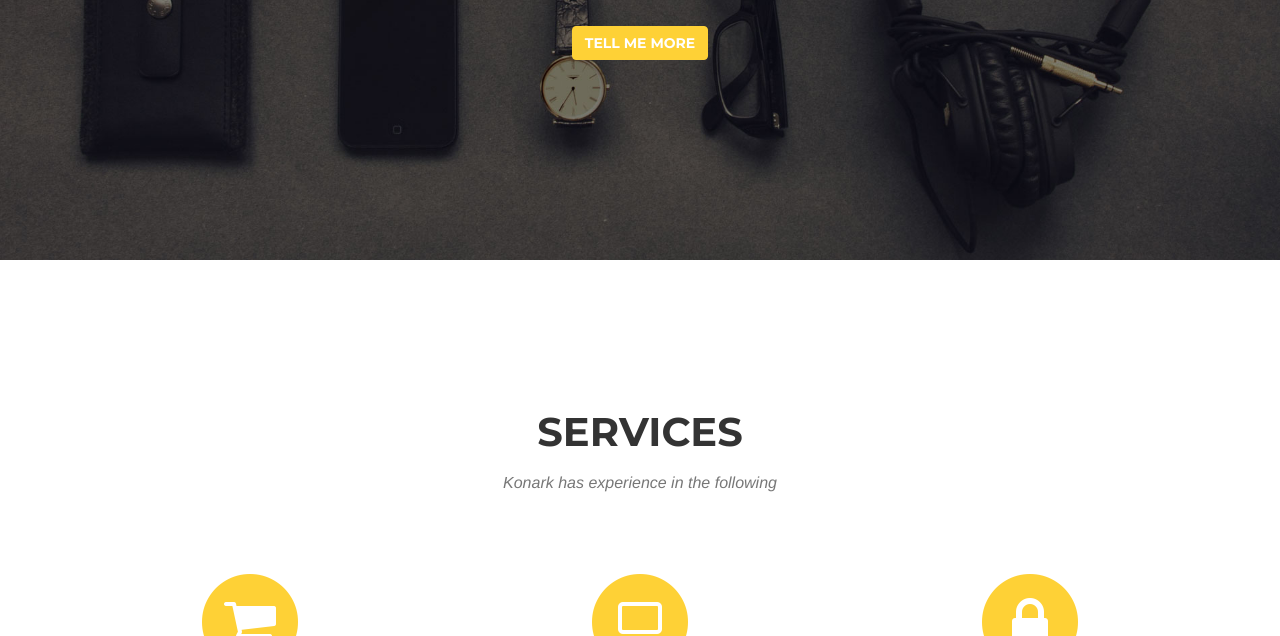
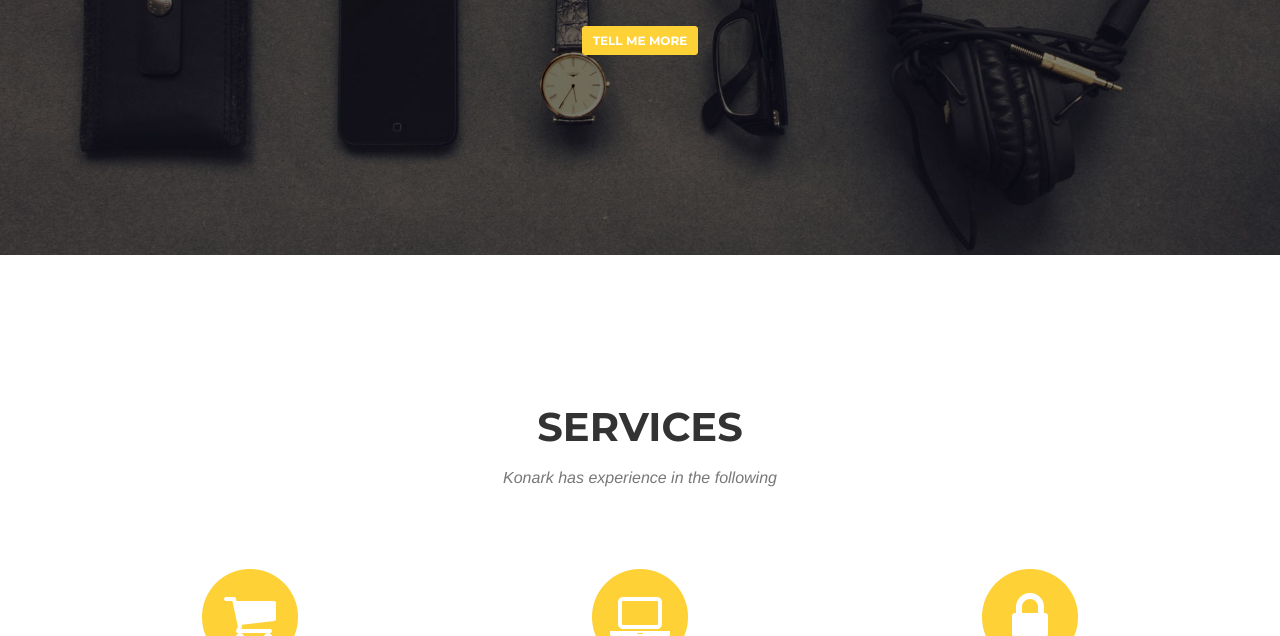
Before and after one commit to anusheel/konark, a plain HTML site: page index.html in a window 1280 px wide. Shown: the part 464-1100 px from the top of the page. Drawn offline with nearby package versions, Linux system fonts and the light colour scheme; a web font is replaced by a local one.

Commit message:
small btn

```diff
--- a/index.html
+++ b/index.html
@@ -86,7 +86,7 @@
             <div class="intro-text">
                 <div class="intro-lead-in">Industrial Engineering Redefined!</div>
                 <div class="intro-heading">Konark</div>
-                <a href="#services" class="page-scroll btn btn-primary">Tell Me More</a>
+                <a href="#services" class="page-scroll btn btn-m">Tell Me More</a>
             </div>
         </div>
     </header>
--- a/less/agency.less
+++ b/less/agency.less
@@ -76,6 +76,15 @@ h1, h2, h3, h4, h5, h6 {
 	border-radius: 3px;
 	font-size: 18px;
 	padding: 20px 40px;
+}
+
+.btn-m {
+	.button-variant(white; @brand-primary; @brand-primary);
+	.heading-font;
+	font-weight: 700;
+	border-radius: 3px;
+	font-size: 12px;
+	padding: 5px 10px;
 }
 
 // Custom Navigation Bar
```
Also changed, not shown: css/agency.css.
